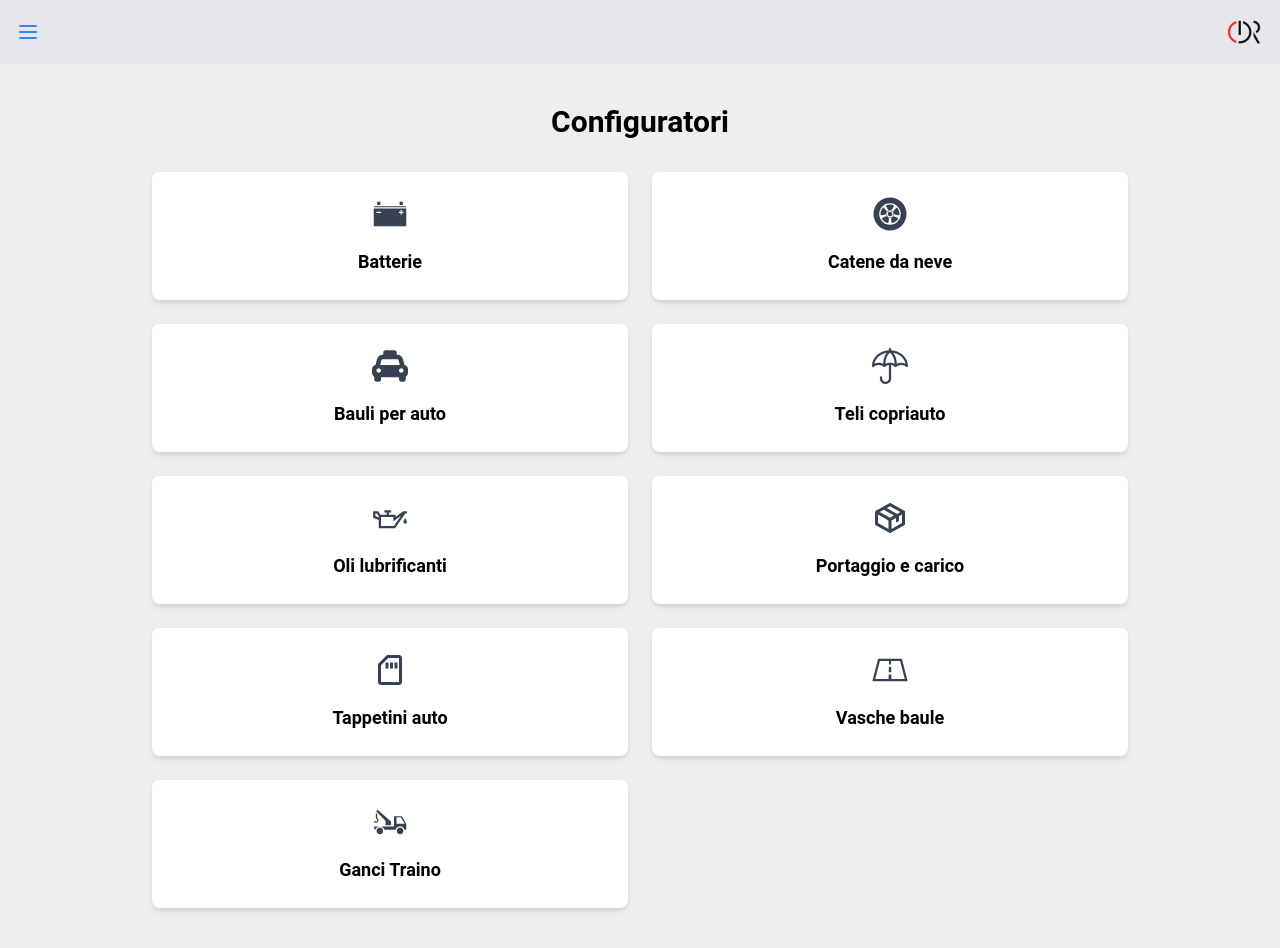
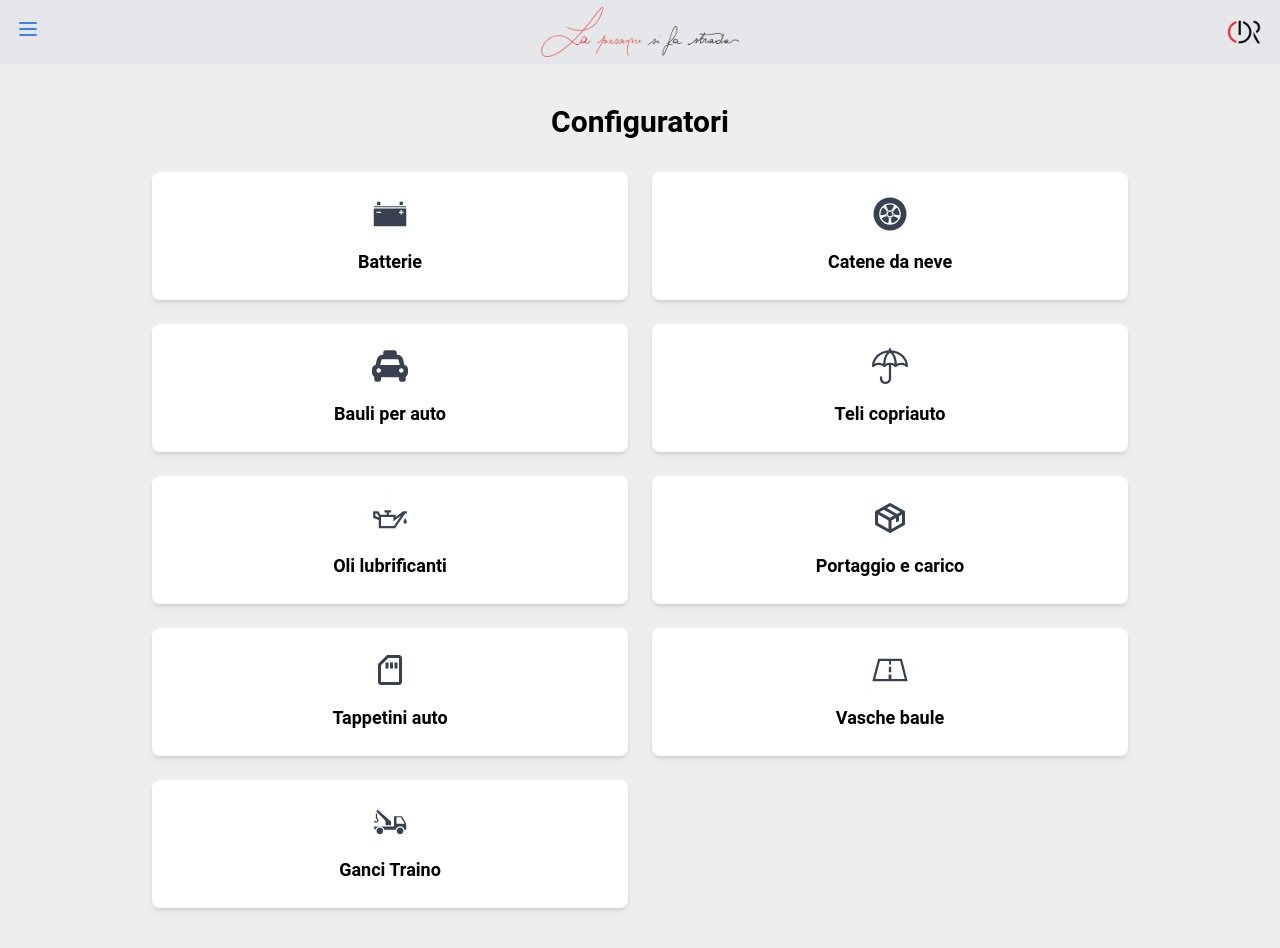
Before and after one commit to GianlucaLostuzzo/lostuzzo-configurators, a Next.js app: page / in a window 1280 px wide. Built offline with nearby package versions, Linux system fonts and the light colour scheme.

Commit message:
Payoff insertion

```diff
--- a/components/MainMenu.tsx
+++ b/components/MainMenu.tsx
@@ -4,6 +4,8 @@ import { usePathname } from "next/navigation";
 import React, { useState } from "react";
 import iconCdr from "../app/icon.png";
 import iconNegative from "../app/icon-negative.png";
+import payoff from "../app/payoff.png";
+import payoffNegative from "../app/payoff-negativo.png";
 import Image from "next/image";
 
 interface MenuEntry {
@@ -77,7 +79,8 @@ export default function Menu({ entries, children }: MenuProps) {
       )}
 
       <div className="flex-1">
-        <div className="bg-gray-200 text-white h-16 flex items-center justify-between px-4 dark:bg-black">
+        <div className="bg-gray-200 text-white h-16 grid grid-cols-3 items-center px-4 dark:bg-black">
+          <div>
             <button
               onClick={() => setIsOpen(true)}
               className="text-blue-500 hover:text-white dark:text-red-400 dark:hover:text-white"
@@ -97,10 +100,19 @@ export default function Menu({ entries, children }: MenuProps) {
                 />
               </svg>
             </button>
+          </div>
+          {/* PAYOFF centrato */}
+          <div className="flex justify-center">
+            <Image src={payoff} alt="Payoff" height={50} className="block dark:hidden" />
+            <Image src={payoffNegative} alt="Payoff" height={50} className="hidden dark:block" />
+          </div>
+          {/* Icone a destra */}
+          <div className="flex justify-end gap-4">
             <span className="text-xl font-bold flex flex-row gap-5">
               <Image src={iconCdr} alt="Icon" width={40} height={40} className = "block dark:hidden" />
               <Image src={iconNegative} alt="Icon" width={40} height={40} className = "hidden dark:block" />
             </span>
+          </div>
         </div>
         <div className="p-4">{children}</div>
       </div>
```
Also changed, not shown: app/payoff-negativo.png (added), app/payoff.png (added). Lines whose indentation alone changed are shown as unchanged.
